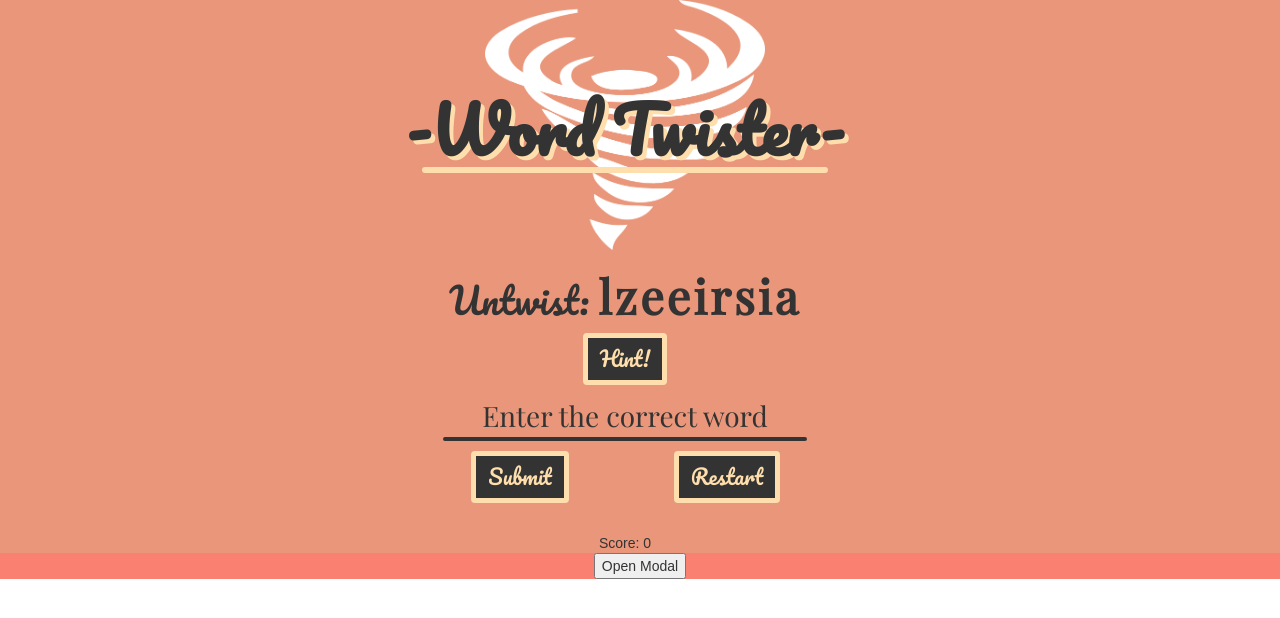
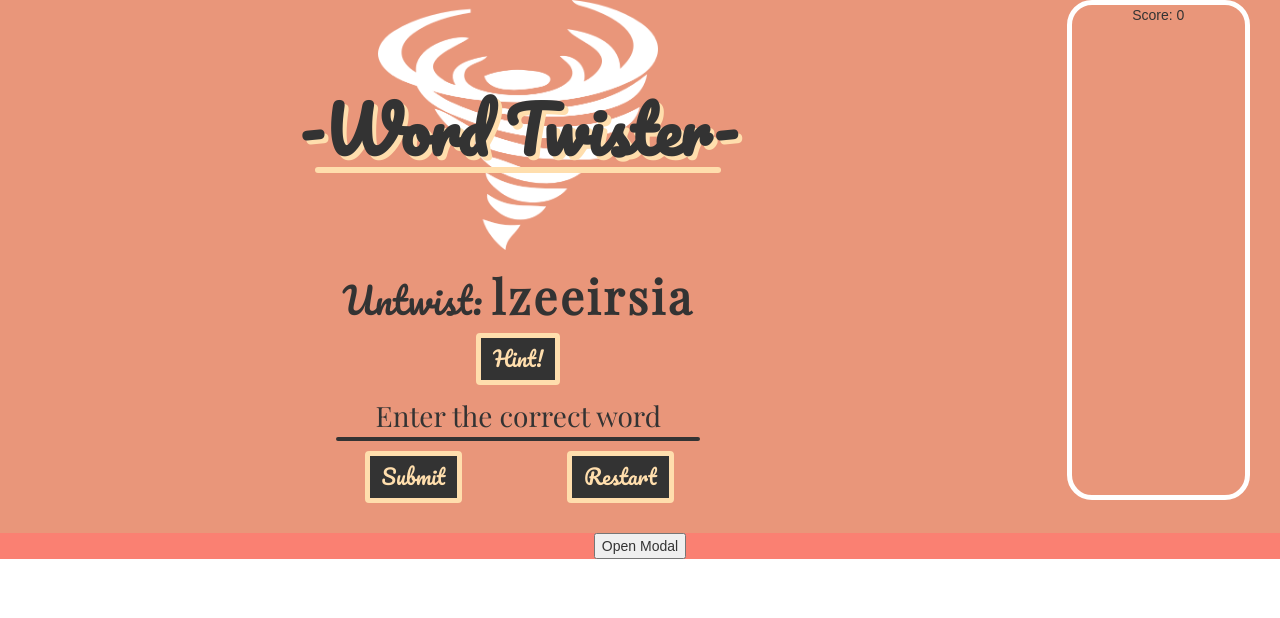
Before and after one commit to weirui222/word-twister, a React (Create React App) app in the folder word-scrambler/: page / in a window 1280 px wide. Shown: the top 618 px of the page. Built offline with nearby package versions, Linux system fonts and the light colour scheme.

Commit message:
Work on display words from array to player score box

```diff
--- a/word-scrambler/src/Player.css
+++ b/word-scrambler/src/Player.css
@@ -57,7 +57,12 @@
 position: absolute;;
 bottom: 30px;
 margin-right: 0 auto;
+}
 
+.playerScoreBox {
+  height: 500px;
+  border: 5px solid white;
+  border-radius: 25px;
 }
 
 ::-webkit-input-placeholder{ /* Chrome/Opera/Safari */
--- a/word-scrambler/src/Player.jsx
+++ b/word-scrambler/src/Player.jsx
@@ -20,7 +20,8 @@ class Player extends Component {
       gameOver:false,
       index: 0,
 			playerScore: 0,
-			hintNum: 0
+			hintNum: 0,
+      correctWords: []
     };
   }
 
@@ -65,7 +66,10 @@ class Player extends Component {
   	console.log('this.state.wordBank[this.state.index]',this.state.wordBank[this.state.index]);
   	if (this.state.playerInput.toLowerCase() === this.state.wordBank[this.state.index].toLowerCase()) {
   		console.log('correct');
-  		this.setState({playerScore: this.state.playerScore+1});
+      let correctWord = this.state.wordBank[this.state.index];
+  		this.setState({playerScore: this.state.playerScore+1, correctWords: this.state.correctWords.push(correctWord) });
+      // console.log("Answers", this.state.correctWords);
+
   	} else {
   		console.log('wrong');
   	}
@@ -117,7 +121,7 @@ class Player extends Component {
     return (
       <div className="playerContainer">
         <div className="row">
-          <div className="col-xs-12">
+          <div className="col-xs-10">
             <div className="titleContainer">
               <h2 className="gameTitle">-Word Twister-</h2>
               <hr className="titleHR"/>
@@ -136,14 +140,18 @@ class Player extends Component {
                   <button className='btn btn-primary restartBtn' onClick={(e) => this.restart()}>Restart</button>
             </form>
             <div>
-            	Score: {this.state.playerScore}
-            </div>
-            <div>
           	  {this.state.gameOver ? 'Game Over':''}
             </div>
         </div>
+        <div className="col-xs-2">
+          <div className="playerScoreBox">
+            {/* <ul> this.state.correctWords.map(correctWord) => {<li>{correctWord}</li>}
+            </ul> */}
+            <p>Score: {this.state.playerScore}</p>
+            </div>
         </div>
       </div>
+    </div>
     );
   }
 
```
